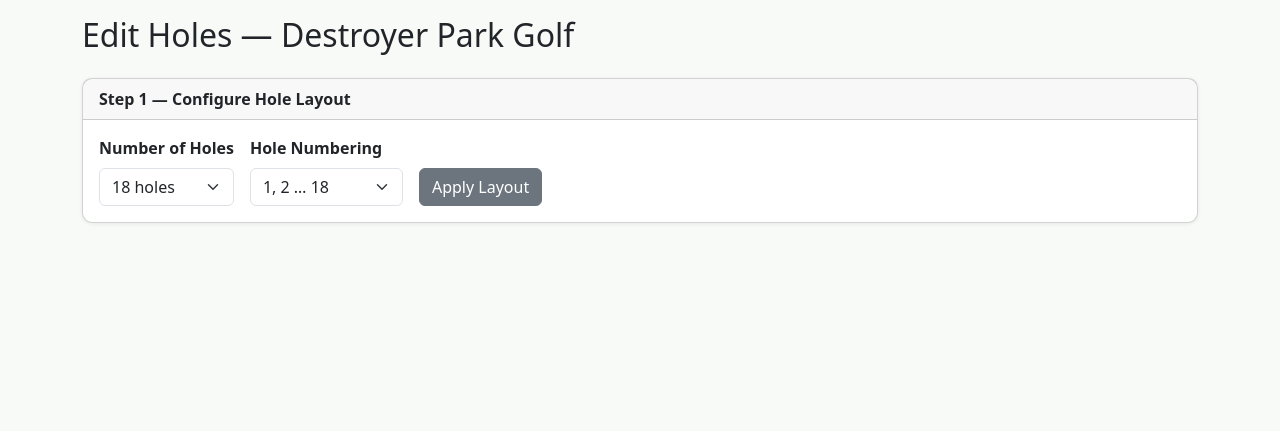
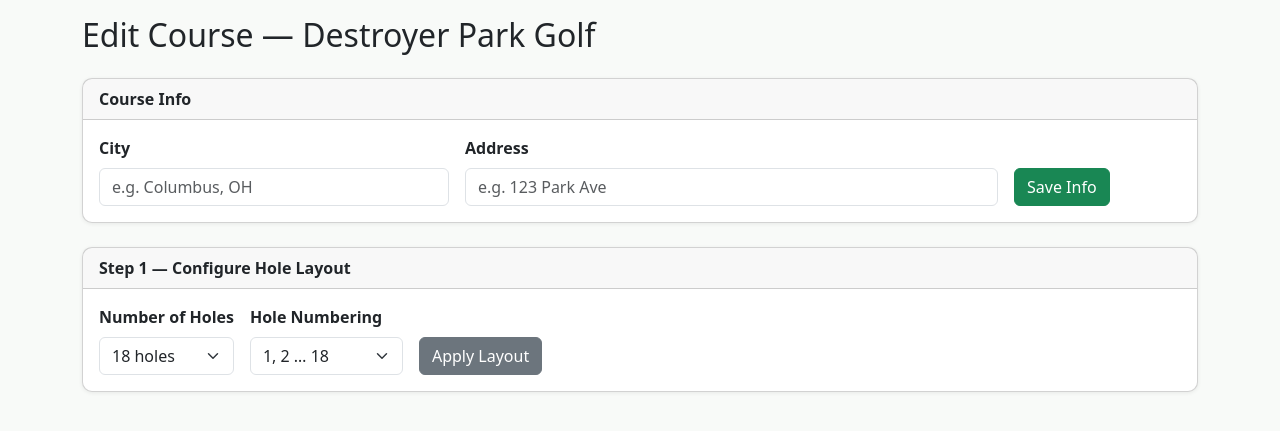
Before and after one commit to KingHobarth/parkgolf-rating, a Flask app: page /courses/1/edit in a window 1280 px wide. Shown: the part 104-535 px from the top of the page. Run offline with Flask 3, Linux system fonts and the light colour scheme; the visitor is signed in with stand-in values (Sample User, id 1); data comes from the database, SQL or seed files in the repository; data that the repository does not hold is empty.

Commit message:
Add City and Address fields to course editor
- New 'address' column on courses table (migration safe)
- Edit Course page now has a Course Info card at the top with City and Address inputs
- Course detail page displays city · address under the course name

Co-Authored-By: Claude Sonnet 4.6 <noreply@anthropic.com>

```diff
--- a/app.py
+++ b/app.py
@@ -430,10 +430,12 @@ def init_db():
     if 'league' not in tourcols:
         db.execute("ALTER TABLE tournaments ADD COLUMN league TEXT")
 
-    # Migrate: rating_adjustment column on courses (kept for potential future use)
+    # Migrate: rating_adjustment + address columns on courses
     ccols = [r[1] for r in db.execute("PRAGMA table_info(courses)").fetchall()]
     if 'rating_adjustment' not in ccols:
         db.execute("ALTER TABLE courses ADD COLUMN rating_adjustment REAL DEFAULT 0")
+    if 'address' not in ccols:
+        db.execute("ALTER TABLE courses ADD COLUMN address TEXT")
     db.execute("UPDATE courses SET rating_adjustment = 0 WHERE rating_adjustment IS NULL")
     # Reset any previously set adjustment — new formula derives scratch from player ratings
     db.execute("UPDATE courses SET rating_adjustment = 0")
@@ -1508,7 +1510,15 @@ def edit_course(course_id):
     if request.method == 'POST':
         action = request.form.get('action', 'save_holes')
 
-        if action == 'configure':
+        if action == 'save_info':
+            city    = request.form.get('city',    '').strip() or None
+            address = request.form.get('address', '').strip() or None
+            db.execute('UPDATE courses SET location = ?, address = ? WHERE id = ?',
+                       (city, address, course_id))
+            db.commit()
+            flash('Course info saved.', 'success')
+
+        elif action == 'configure':
             num_holes = int(request.form.get('num_holes', 18))
             scheme    = request.form.get('scheme', '1-18')
             db.execute('DELETE FROM course_holes WHERE course_id = ?', (course_id,))
--- a/templates/edit_course.html
+++ b/templates/edit_course.html
@@ -10,7 +10,32 @@
   </ol>
 </nav>
 
-<h2 class="mb-4">Edit Holes — {{ c.name }}</h2>
+<h2 class="mb-4">Edit Course — {{ c.name }}</h2>
+
+{# ── Course Info ─────────────────────────────────────────────────────────────── #}
+<div class="card mb-4">
+  <div class="card-header fw-semibold">Course Info</div>
+  <div class="card-body">
+    <form method="post">
+      <input type="hidden" name="action" value="save_info">
+      <div class="row g-3">
+        <div class="col-md-4">
+          <label class="form-label fw-semibold">City</label>
+          <input type="text" class="form-control" name="city"
+                 value="{{ c.location or '' }}" placeholder="e.g. Columbus, OH">
+        </div>
+        <div class="col-md-6">
+          <label class="form-label fw-semibold">Address</label>
+          <input type="text" class="form-control" name="address"
+                 value="{{ c.address or '' }}" placeholder="e.g. 123 Park Ave">
+        </div>
+        <div class="col-auto d-flex align-items-end">
+          <button type="submit" class="btn btn-success">Save Info</button>
+        </div>
+      </div>
+    </form>
+  </div>
+</div>
 
 {# ── Step 1: Configure hole layout ──────────────────────────────────────────── #}
 <div class="card mb-4">
```
Also changed, not shown: templates/course.html (+5 -2 lines).
